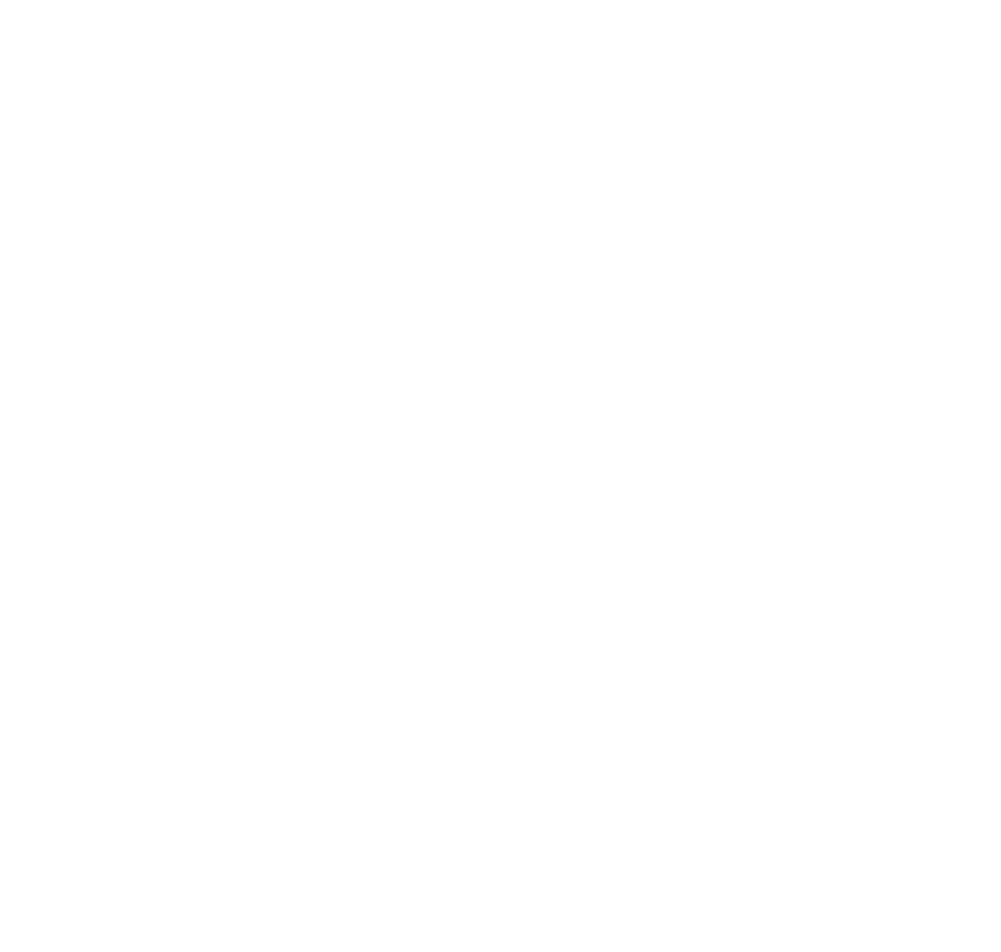
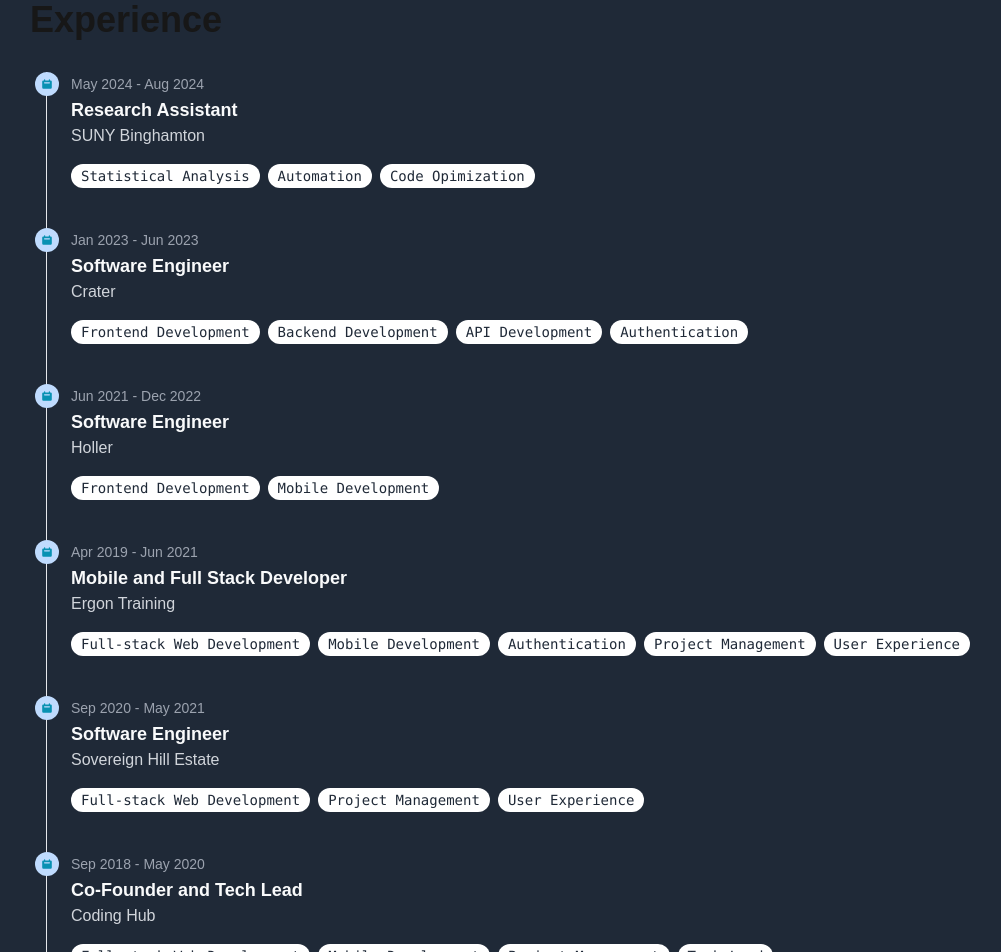
Before and after one commit to nthungdev/portfolio, a Next.js app: page / in a window 1280 px wide. Shown: the part 1960-2912 px from the top of the page, without its empty margins (98-1099 px from the left). Before the commit the page ends 1928 px from the top, so only its background shows below. Built offline with nearby package versions, Linux system fonts and the light colour scheme.

Commit message:
experience section

```diff
--- a/src/components/experience-section.tsx
+++ b/src/components/experience-section.tsx
@@ -1,7 +1,157 @@
+'use client'
+
+import { CustomFlowbiteTheme, theme, Timeline } from 'flowbite-react'
+import { HiCalendar } from 'react-icons/hi'
+import BaseSection from './base-section'
+import SectionTitle from './section-title'
+import Chips from './chips'
+
+const content = {
+  title: 'Experience',
+  timeline: [
+    {
+      title: 'Research Assistant',
+      company: 'SUNY Binghamton',
+      url: '',
+      date: 'May 2024 - Aug 2024',
+      description: ``,
+      techStack: [
+        'Statistical Analysis',
+        'Automation',
+        'Code Opimization',
+      ],
+    },
+    {
+      title: 'Software Engineer',
+      company: 'Crater',
+      url: '',
+      date: 'Jan 2023 - Jun 2023',
+      description: ``,
+      techStack: [
+        'Frontend Development',
+        'Backend Development',
+        'API Development',
+        'Authentication',
+      ],
+    },
+    {
+      title: 'Software Engineer',
+      company: 'Holler',
+      url: '',
+      date: 'Jun 2021 - Dec 2022',
+      description: '',
+      techStack: [
+        'Frontend Development',
+        'Mobile Development',
+      ],
+    },
+    {
+      title: 'Mobile and Full Stack Developer',
+      company: 'Ergon Training',
+      url: '',
+      date: 'Apr 2019 - Jun 2021',
+      description: '',
+      techStack: [
+        'Full-stack Web Development',
+        'Mobile Development',
+        'Authentication',
+        'Project Management',
+        'User Experience',
+      ],
+    },
+    {
+      title: 'Software Engineer',
+      company: 'Sovereign Hill Estate',
+      url: '',
+      date: 'Sep 2020 - May 2021',
+      description: '',
+      techStack: [
+        'Full-stack Web Development',
+        'Project Management',
+        'User Experience',
+      ],
+    },
+    {
+      title: 'Co-Founder and Tech Lead',
+      company: 'Coding Hub',
+      url: '',
+      date: 'Sep 2018 - May 2020',
+      description: '',
+      techStack: [
+        'Full-stack Web Development',
+        'Mobile Development',
+        'Project Management',
+        'Tech Lead',
+      ],
+    },
+    {
+      title: 'Software Engineer Intern',
+      company: 'Copart',
+      url: '',
+      date: 'May 2019 - Aug 2019',
+      description: '',
+      techStack: [
+        'Frontend Development',
+      ],
+    },
+    {
+      title: '.NET Developer Intern',
+      company: 'ITD Group',
+      url: '',
+      date: 'May 2018 - Aug 2018',
+      description: '',
+      techStack: [
+        'Windows App Development',
+      ],
+    },
+  ],
+}
+
 export default function ExperienceSection() {
+  const customTimelineTheme: CustomFlowbiteTheme['timeline'] = {
+    ...theme.timeline,
+    item: {
+      ...theme.timeline.item,
+      point: {
+        ...theme.timeline.item.point,
+        marker: {
+          ...theme.timeline.item.point.marker,
+          icon: {
+            ...theme.timeline.item.point.marker.icon,
+            wrapper:
+              'absolute -left-3 flex h-6 w-6 items-center justify-center rounded-full bg-primary-200',
+          },
+        },
+      },
+    },
+  }
+
   return (
-    <section>
-      Experience
-    </section>
+    <BaseSection>
+      <SectionTitle>{content.title}</SectionTitle>
+
+      <div className='px-4 mt-8'>
+        <Timeline theme={customTimelineTheme}>
+          {content.timeline.map((item, index) => (
+            <Timeline.Item key={index}>
+              <Timeline.Point icon={HiCalendar} />
+              <Timeline.Content>
+                <Timeline.Time>{item.date}</Timeline.Time>
+                <Timeline.Title className="text-gray-50">
+                  {item.title}
+                </Timeline.Title>
+                <Timeline.Body className="text-gray-300">
+                  {item.company}
+                </Timeline.Body>
+                <Timeline.Body className="text-gray-100">
+                  {/* {item.description} */}
+                  <Chips chips={item.techStack.map((name) => ({ name }))} />
+                </Timeline.Body>
+              </Timeline.Content>
+            </Timeline.Item>
+          ))}
+        </Timeline>
+      </div>
+    </BaseSection>
   )
 }
```
